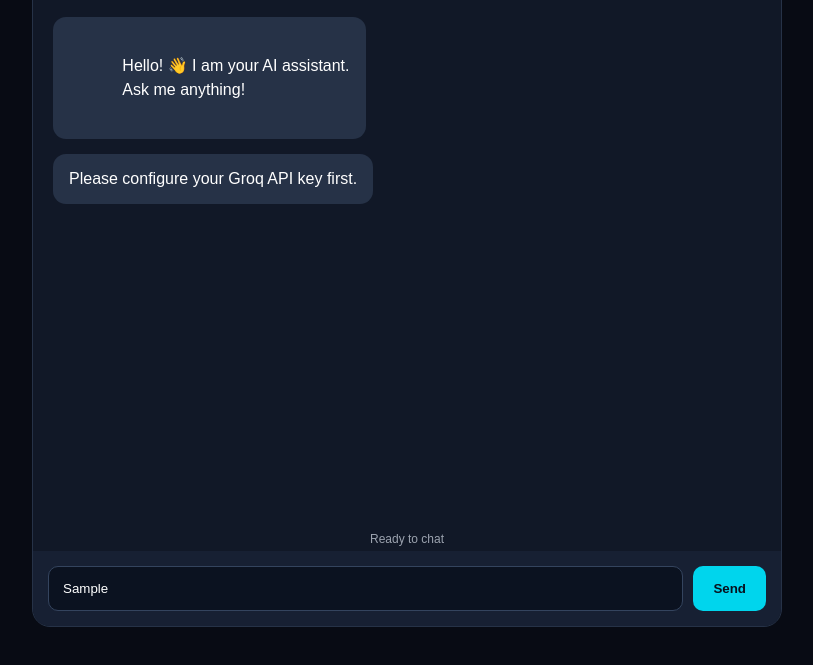
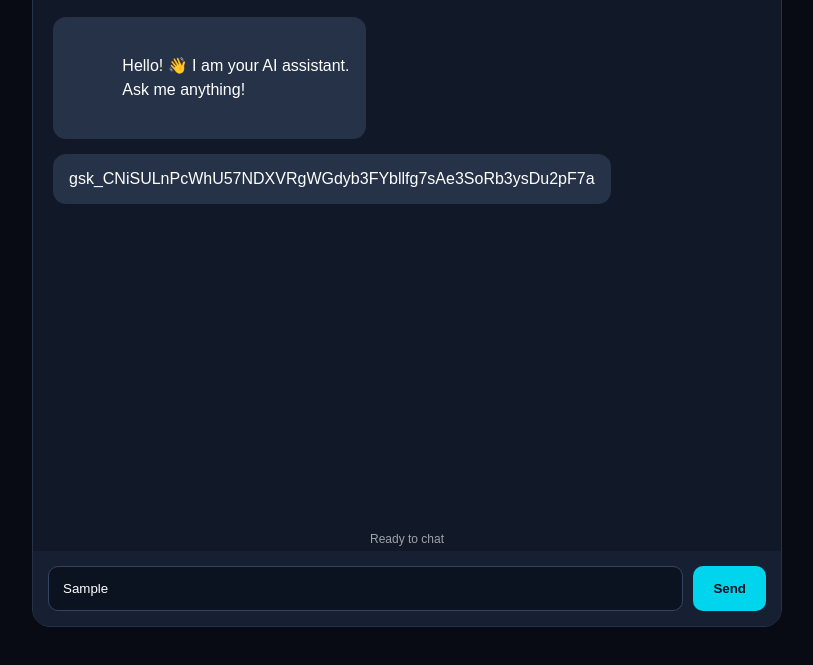
Before and after one commit to barmanshrikant06-lgtm/ai-Website-project, a plain HTML site: page index.html in a window 1280 px wide. Both pictures are taken after typing "Sample" into the empty fields and a click on the button "Send". Shown: the part 133-798 px from the top of the page, without its empty margins (233-1046 px from the left). Drawn offline with Linux system fonts and the light colour scheme.

Commit message:
Update index.html

```diff
--- a/index.html
+++ b/index.html
@@ -185,7 +185,7 @@ async function sendMessage() {
     if (!message) return;
 
     if (API_KEY === "YOUR_GROQ_API_KEY") {
-        addMessage("Please configure your Groq API key first.", "bot");
+        addMessage("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", "bot");
         return;
     }
 
```
